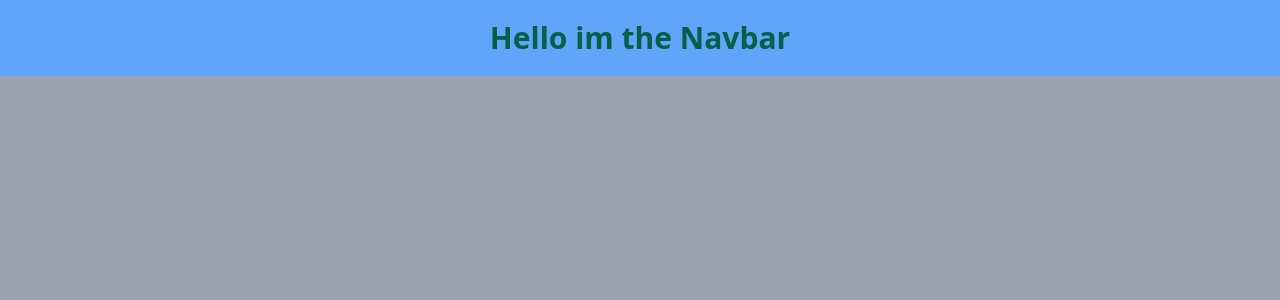
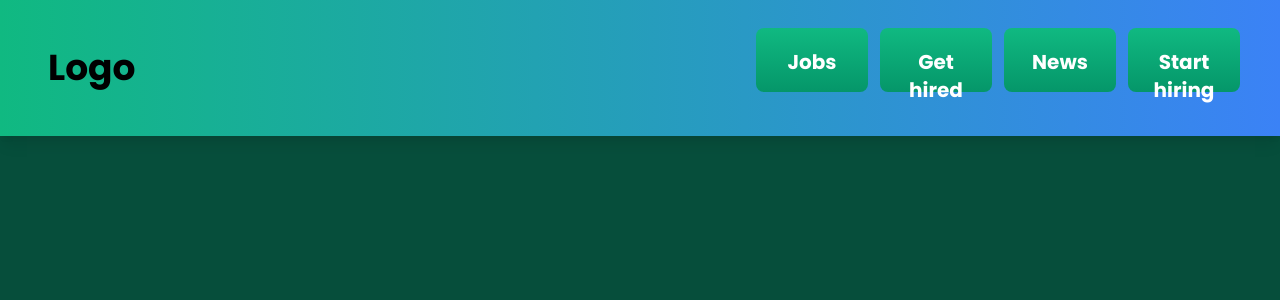
Before and after one commit to Oreofreakshake/Ad-Astra, a React (Create React App) app: page / in a window 1280 px wide. Shown: the top 300 px of the page. Built offline with nearby package versions, Linux system fonts and the light colour scheme.

Commit message:
added some navbar

```diff
--- a/public/index.html
+++ b/public/index.html
@@ -1,21 +1,27 @@
 <!DOCTYPE html>
 <html lang="en">
-
     <head>
         <meta charset="utf-8" />
         <meta name="viewport" content="width=device-width, initial-scale=1" />
-  <meta name="description" content="Web site created using create-react-app" />
+        <meta
+            name="description"
+            content="Web site created using create-react-app"
+        />
+        <link
+            href="https://fonts.googleapis.com/css2?family=Poppins:wght@400;500;600;700&display=swap"
+            rel="stylesheet"
+        />
         <style>
             * {
                 margin: 0;
+                font-family: 'Poppins', sans-serif;
             }
         </style>
-  <title>React App</title>
+        <title>Ad Astra</title>
     </head>
 
-<body class="bg-gray-400">
+    <body class="bg-green-900">
         <noscript>You need to enable JavaScript to run this app.</noscript>
         <div id="root"></div>
     </body>
-
 </html>
--- a/src/Home/Home.jsx
+++ b/src/Home/Home.jsx
@@ -3,7 +3,7 @@ import Navbar from "../components/Navbar/Navbar";
 
 const Home = () => {
     return (
-        <div className="bg-blue-400 p-5">
+        <div className="p-7 bg-gradient-to-r from-green-500 to-blue-500 shadow-none hover:shadow-lg">
             <Navbar />
         </div>
     );
--- a/src/components/Navbar/Navbar.jsx
+++ b/src/components/Navbar/Navbar.jsx
@@ -2,7 +2,23 @@ import React from "react";
 
 const Navbar = () => {
     return (
-        <div className="text-3xl font-bold text-green-800 justify-center flex">Hello im the Navbar</div>
+        <div className=" flex justify-between">
+            <div className="p-5 w-44 font-bold text-4xl">Logo</div>
+            <div className="flex justify-between align-top">
+                <Buttons>Jobs</Buttons>
+                <Buttons>Get hired</Buttons>
+                <Buttons>News</Buttons>
+                <Buttons>Start hiring</Buttons>
+            </div>
+        </div>
+    );
+};
+
+const Buttons = (props) => {
+    return (
+        <div className=" bg-gradient-to-b from-green-500 to-green-600 shadow-none flex justify-center p-5 w-28 h-16 cursor-pointer font-bold text-xl text-center rounded-lg text-white hover:shadow-md mr-3">
+            {props.children}
+        </div>
     );
 };
 
```
Lines whose indentation alone changed are shown as unchanged.
